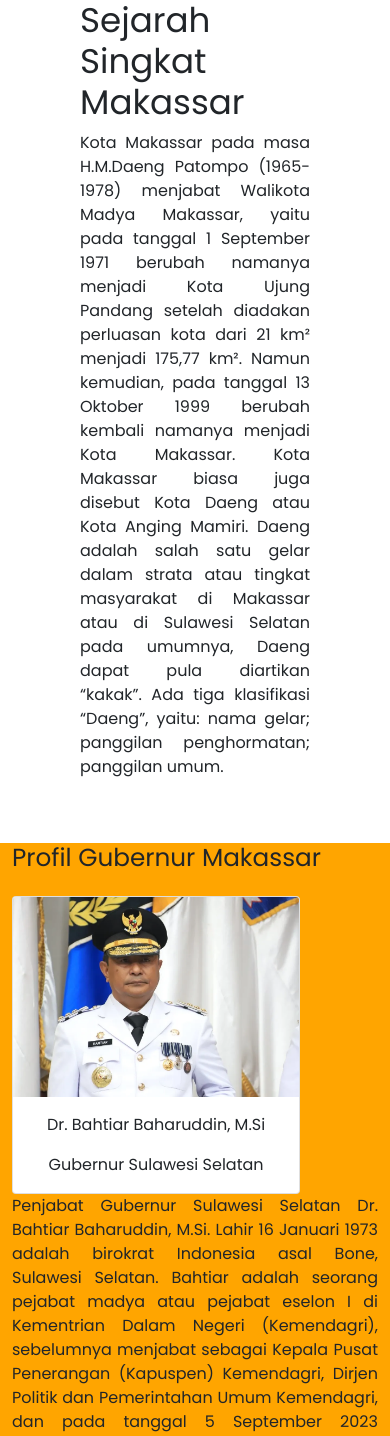
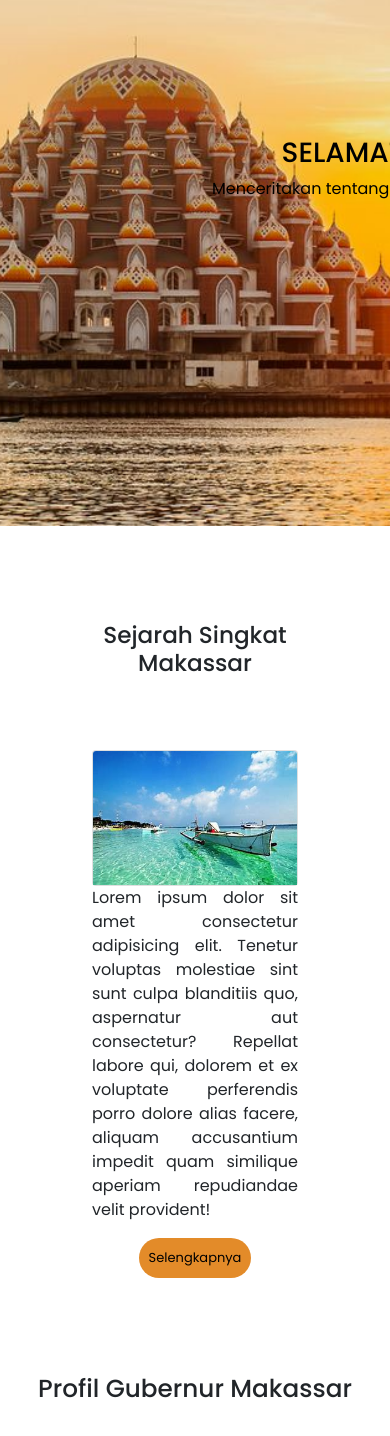
Before and after one commit to shilmaaaa/website-makassar, a PHP site: page / in a window 390 px wide; the page is wider, and only the part inside the window is pictured. Shown: the part 96-1532 px from the top of that part. Run offline with PHP 8.4, Linux system fonts and the light colour scheme.

Commit message:
penambahanglass

```diff
--- a/index.html
+++ b/index.html
@@ -9,6 +9,9 @@
     <link href="https://cdn.jsdelivr.net/npm/bootstrap@5.1.3/dist/css/bootstrap.min.css" rel="stylesheet" integrity="sha384-1BmE4kWBq78iYhFldvKuhfTAU6auU8tT94WrHftjDbrCEXSU1oBoqyl2QvZ6jIW3" crossorigin="anonymous" />
     <link rel="stylesheet" href="style.css" />
     <title>Website Mangkasara' | Makassar</title>
+    <link rel="preconnect" href="https://fonts.googleapis.com">
+    <link rel="preconnect" href="https://fonts.gstatic.com" crossorigin>
+    <link href="https://fonts.googleapis.com/css2?family=Poppins:ital,wght@0,100;0,200;0,300;0,400;0,500;0,600;0,700;0,800;0,900;1,100;1,200;1,300;1,400;1,500;1,600;1,700;1,800;1,900&display=swap" rel="stylesheet">
   </head>
   <body>
     <nav class="navbar navbar-expand-lg navbar-light fixed-top" style="background-color: orange;">
@@ -22,65 +25,94 @@
         <div class="collapse navbar-collapse" id="navbarNav">
           <ul class="navbar-nav ms-auto">
             <li class="nav-item">
-              <a class="nav-link active" aria-current="page" href="#">Sejarah</a>
             </li>
             <li class="nav-item">
-              <a class="nav-link" href="#">Profile</a>
+              <a class="nav-link" style="font-weight: 500;" href="#sejarah">Home</a>
             </li>
             <li class="nav-item">
-              <a class="nav-link" href="#">Letak</a>
+              <a class="nav-link" style="font-weight: 500;" href="#tradisional">Tentang</a>
             </li>
             <li class="nav-item">
-              <a class="nav-link disabled">Tradisional</a>
+              <a class="nav-link" style="font-weight: 500;" href="#profile">Profil</a>
             </li>
             <li class="nav-item">
-              <a class="nav-link disabled">Berita</a>
+              <a class="nav-link" style="font-weight: 500;" href="#letak">Letak</a>
+            <li class="nav-item">
+              <a class="nav-link" style="font-weight: 500;" href="#berita">Berita</a>
             </li>
           </ul>
         </div>
       </div>
     </nav>
+    <div class="glass">
+
+    </div>
+    <div class="bg">
+       <div class="container">
+        <div class="text">
+          <h1>SELAMAT DATANG DI WEBSITE MAKASSAR</h1>
+          <p>Menceritakan tentang Kota Makassar dan Keunikannya untuk diketahui oleh Orang Lain</p>
+        </div>
+       </div>
+    </div>
     <!-- jumbotron -->
-    <div class="jumbotron">
-      <h2 class="display-4">Sejarah Singkat Makassar</h2>
-      <p class="fs-6" style="text-align: justify;">
-        Kota Makassar pada masa H.M.Daeng Patompo (1965-1978) menjabat Walikota Madya Makassar, yaitu pada tanggal 1 September 1971 berubah namanya menjadi Kota Ujung Pandang setelah diadakan perluasan kota dari 21 km² menjadi 175,77 km².
-        Namun kemudian, pada tanggal 13 Oktober 1999 berubah kembali namanya menjadi Kota Makassar. Kota Makassar biasa juga disebut Kota Daeng atau Kota Anging Mamiri. Daeng adalah salah satu gelar dalam strata atau tingkat masyarakat di
-        Makassar atau di Sulawesi Selatan pada umumnya, Daeng dapat pula diartikan “kakak”. Ada tiga klasifikasi “Daeng”, yaitu: nama gelar; panggilan penghormatan; panggilan umum.
-      </p>
+    <div class="jumbotron text-center">
+      <a name="sejarah"><h3>Sejarah Singkat Makassar</h3></a>
+      <br>
+        <div class="container text-center">
+          <div class="row mb-3">
+            <div class="col">
+              <br>
+            </div>
+          </div>
+          <div class="row justify-content-center">
+            <div class="col-md-5">
+                <div class="card">
+                    <img src="logo/makassar.jpg" class="card-img-top" alt="">
+                  </div>
+            </div>
+            <div class="col-md-5">
+              <p class="info">
+                Lorem ipsum dolor sit amet consectetur adipisicing elit. Tenetur voluptas molestiae sint sunt culpa blanditiis quo, aspernatur aut consectetur? Repellat labore qui, dolorem et ex voluptate perferendis porro dolore alias facere, aliquam accusantium impedit quam similique aperiam repudiandae velit provident!
+               </p>
+               <a href="sejarah.html"><button>Selengkapnya</button></a>
+            </div>
+            </div>
+        </div>
+        <br>
+        <br>
     </div>
     <br>
     <br>
-
-    <section id="profil" style="background-color: orange;">
-        <div class="container">
+    <section id="profil">
+        <div class="container text-center">
           <div class="row mb-3">
             <div class="col">
-              <a name="about"><h2>Profil Gubernur Makassar</h2></a>
+              <a name="profile"><h2>Profil Gubernur Makassar</h2></a>
+              <br>
             </div>
           </div>
-          <div class="row">
-            <div class="col-md-4">
-                <div class="card" style="width: 18rem;">
+          <div class="row justify-content-center">
+            <div class="col-md-5">
+                <div class="card">
                     <img src="logo/pj-Bahtiar-Baharuddin.webp" class="card-img-top" alt="...">
-                    <div class="card-body">
-                      <p class="card-text text-center">Dr. Bahtiar Baharuddin, M.Si</p>
-                      <p class="card-text text-center">Gubernur Sulawesi Selatan</p>
-                    </div>
                   </div>
             </div>
-            <div class="col-md-4 justify-content">
-              <p style="text-align: justify;">
+            <div class="col-md-5">
+              <p class="info">
                 Penjabat Gubernur Sulawesi Selatan Dr. Bahtiar Baharuddin, M.Si. Lahir 16 Januari 1973 adalah birokrat Indonesia asal Bone, Sulawesi Selatan. Bahtiar adalah seorang pejabat madya atau pejabat eselon I di Kementrian Dalam Negeri (Kemendagri), sebelumnya menjabat sebagai Kepala Pusat Penerangan (Kapuspen) Kemendagri, Dirjen Politik dan Pemerintahan Umum Kemendagri, dan pada tanggal 5 September 2023 diangkat menjadi Penjabat Gubernur Sulawesi Selatan. </p>
             </div>
             </div>
         </div>
+        <br>
+        <br>
       <!-- Letak makassar -->
-      <section id="letak" style="background-color: white;">
+      <section id="letak">
         <div class="container">
           <div class="row">
             <div class="col">
-              <h2>Letak Makassar</h2>
+              <a name="letak"><h2 class="text-center">Letak Makassar</h2></a>
+              <br>
             </div>
           </div>
           <div class="row justify-content-center" style="text-align: justify;">
@@ -88,10 +120,129 @@
               <iframe src="https://www.google.com/maps/embed?pb=!1m18!1m12!1m3!1d4071113.8469088264!2d116.79605471767866!3d-4.821976751731345!2m3!1f0!2f0!3f0!3m2!1i1024!2i768!4f13.1!3m3!1m2!1s0x2d0cfa80fd6bbe8b%3A0x1030bfbcaf71af0!2sSulawesi%20Selatan!5e0!3m2!1sid!2sid!4v1707203165879!5m2!1sid!2sid" width="600" height="450" style="border:0;" allowfullscreen="" loading="lazy" referrerpolicy="no-referrer-when-downgrade"></iframe>
             </div>
             <div class="col-md-4 justify-content-center">
-              <p>Sebelumnya, kota yang sejak 1971 hingga 1999 dikenal secara resmi sebagai Ujung Pandang ini merupakan kota terbesar di wilayah Indonesia Timur dan pusat kota terbesar ketujuh di Indonesia dari jumlah penduduk setelah Jakarta, Surabaya, Medan, Bandung, Semarang, dan Palembang. Kota ini terletak di pesisir barat daya pulau Sulawesi, menghadap Selat Makassar. Sebagian besar penduduk yang mendiami kota ini adalah suku Makassar atau Tu MANGKASARAK (paling dominan) dan pendatang dari orang-orang Bugis, Jawa, Mandar, Toraja, Sunda, Tionghoa dan lain-lain.</p>
+             <p>Letak Kota Makassar adalah di bagian selatan dari Pulau Sulawesi. Perkembangan wilayah Kota Makassar dimulai di sepanjang pesisir pantai yang berada di antara dua sungai besar, yaitu sungai Jeneberang dan sungai Tallo. Perbatasan Makassar bagian utara didiami oleh suku Bugis sedangkan perbatasan selatan didiami oleh suku Makassar. Perkembangan kota Makassar sebagai kota perdagangan dan kota pelabuhan ditunjang oleh wilayah utara. Wilayah pedalaman membawa komoditas sumber daya alam ke Makassar untuk dijual ke pasar. Bagian barat dari kota Makassar adalah selat Makassar dan terdapat sejumlah pulau kecil.</p>
+          </div>
+        </div>
+      </section>
+      <br>
+      <br>
+      <br>
+      <!-- tradisional -->
+      <section id="tradisional">
+        <div class="container">
+          <div class="row">
+            <div class="col">
+            <a name="tradisional"> <h2 class="text-center">Tradisional Makassar</h2></a>
+              <br>
+            </div>
+          </div>
+          <div class="row justify-content-center">
+            <div class="col-md-4 mb-3">
+              <div class="card">
+                <img src="logo/pall.webp" class="card-img-top" alt="..." height="237px">
+                <div class="card-body">
+                  <h5 class="card-title">PALLU BASA</h5>
+                  <p class="card-text">Some quick example text to build on the card title and make up the bulk of the card's content.</p>
+                </div>
+              </div>
+            </div>
+            <div class="col-md-4 mb-3">
+              <div class="card">
+                <img src="logo/coto makassar.jpg" class="card-img-top" alt="..." height="237px">
+                <div class="card-body">
+                  <h5 class="card-title">COTO MAKASSAR</h5>
+                  <p class="card-text">Some quick example text to build on the card title and make up the bulk of the card's content.</p>
+                </div>
+              </div>
+            </div>
+            <div class="col-md-4 mb-3">
+              <div class="card">
+                <img src="logo/konro.jpg" class="card-img-top" alt="...">
+                <div class="card-body">
+                  <h5 class="card-title">COTO KONRO</h5>
+                  <p class="card-text">Some quick example text to build on the card title and make up the bulk of the card's content.</p>
+                </div>
+              </div>
+            </div>
+            <div class="col-md-4 mb-3">
+              <div class="card">
+                <img src="logo/palumara.jpg" class="card-img-top" alt="..." height="237px">
+                <div class="card-body">
+                  <h5 class="card-title">PALLU MARA'</h5>
+                  <p class="card-text">Some quick example text to build on the card title and make up the bulk of the card's content.</p>
+                </div>
+              </div>
+            </div>
+            <div class="col-md-4 mb-3">
+              <div class="card">
+                <img src="logo/pisajo.webp" class="card-img-top" alt="...">
+                <div class="card-body">
+                  <h5 class="card-title">ES PISANG IJO</h5>
+                  <p class="card-text">Some quick example text to build on the card title and make up the bulk of the card's content.</p>
+                </div>
+              </div>
+            </div>
+            <div class="col-md-4 mb-3">
+              <div class="card">
+                <img src="logo/pallubutung.jpeg" class="card-img-top" alt="...">
+                <div class="card-body">
+                  <h5 class="card-title">ES PALLU BUTUNG</h5>
+                  <p class="card-text">Some quick example text to build on the card title and make up the bulk of the card's content.</p>
+                </div>
+              </div>
             </div>
           </div>
         </div>
+        <br>
+        <br>
+      </section>
+      <section>
+        <div class="container">
+            <div class="row">
+              <div class="col">
+                <a name="berita"><h3 class="text-center">Berita Makassar</h3></a>
+                <br>
+              </div>
+            </div>
+            <div class="row justify-content-center">
+              <div class="col-md-4 mb-3">
+                <div class="card">
+                  <img src="berita/berita1.webp" class="card-img-top" alt="">
+                  <div class="card-body">
+                    <a href="https://www.antaranews.com/berita/3972501/anggota-kpps-meninggal-di-makassar-bertambah-satu-orang"><h5 class="card-title">Anggota KPPS meninggal di Makassar bertambah satu orang</h5></a>
+                    <p class="card-text">Some quick example text to build on the card title and make up the bulk of the card's content.</p>
+                  </div>
+                </div>
+              </div>
+              <div class="col-md-4 mb-3">
+                <div class="card">
+                  <img src="berita/berita2.jpeg" class="card-img-top" alt="..." height="237px">
+                  <div class="card-body">
+                    <a href="https://www.detik.com/sulsel/berita/d-7051145/pkb-sulsel-nilai-janji-anies-bangun-stadion-makassar-pengaruhi-elektabilitas"><h5 class="card-title">PKB Sulsel Nilai Janji Anies Bangun Stadion Makassar Pengaruhi Elektabilitas</h5></a>
+                    <p class="card-text">Some quick example text to build on the card title and make up the bulk of the card's content.</p>
+                  </div>
+                </div>
+              </div>
+              <div class="col-md-4 mb-3">
+                <div class="card">
+                  <img src="berita/berita3.jpeg" class="card-img-top" alt="..." height="237px">
+                  <div class="card-body">
+                    <a href="https://www.detik.com/sulsel/berita/d-7200162/real-count-dprd-makassar-47-23-golkar-teratas-nasdem-pks-gerindra-mengejar"><h5 class="card-title">Real Count DPRD Makassar 47,23%: Golkar Teratas, NasDem-PKS-Gerindra Mengejar</h5></a>
+                    <p class="card-text">Some quick example text to build on the card title </p>
+                  </div>
+                </div>
+              </div>
+              <div class="col-md-4 mb-3">
+                <div class="card">
+                  <img src="berita/berita4.jpg" class="card-img-top" alt="..." height="237px">
+                  <div class="card-body">
+                   <a href="https://beritakotamakassar.com/berita/2023/10/01/korean-deklarasi-gerakan-nasional-saksi-amin-tak-mau-dibayar/"> <h5 class="card-title">KoReAn Deklarasi Gerakan Nasional Saksi AMIN Tak Mau Dibayar</h5></a>
+                    <p class="card-text">Some quick example text to build on the card title and make up the bulk of the card's content.</p>
+                  </div>
+                </div>
+              </div>
+        </div>
+
       </section>
     <!-- Optional JavaScript; choose one of the two! -->
 
--- a/style.css
+++ b/style.css
@@ -1,7 +1,10 @@
-@import url("https://fonts.googleapis.com/css2?family=Poppins&display=swap");
+* {
+  margin: 0;
+  padding: 0;
+  font-family: "Poppins", sans-serif;
+}
 body {
   min-height: 300px;
-  font-family: "Poppins", sans-serif;
 }
 .jumbotron {
   padding-top: 6rem;
@@ -22,3 +25,43 @@ section #profil {
 iframe {
   padding-left: 2px;
 }
+.bg {
+  background-image: url(logo/kubah.jpg);
+  height: 620px;
+  position: relative;
+  background-position: center;
+  background-repeat: no-repeat;
+  background-size: cover;
+  padding-top: 5rem;
+}
+.text {
+  text-align: center;
+  padding: 50px;
+  margin-top: 100px;
+  width: 1100px;
+  color: black;
+}
+.info {
+  text-align: justify;
+  width: auto;
+}
+button {
+  border: none;
+  background-color: #e38b29;
+  padding: 10px;
+  border-radius: 20px;
+  font-weight: 400;
+  font-size: 13px;
+}
+button:hover {
+  transform: scale(1.05);
+  transition: 0.6s;
+  cursor: pointer;
+}
+.glass {
+  background: linear-gradient(135deg, rgba(255, 255, 255, 0.1), rgba(255, 255, 255, 0));
+  backdrop-filter: blur(10px);
+  -webkit-backdrop-filter: blur(10px);
+  border-radius: 10px;
+  border: 1px solid;
+}
```
Also changed, not shown: sejarah.html (added, +111 -0 lines), berita/berita1.webp (added), berita/berita2.jpeg (added), berita/berita3.jpeg (added), berita/berita4.jpg (added), logo/coto makassar.jpg (added), logo/konro.jpg (added), logo/kubah.jpg (added), logo/pall.webp (added), logo/pallubutung.jpeg (added), logo/palumara.jpg (added), logo/pisajo.webp (added).
